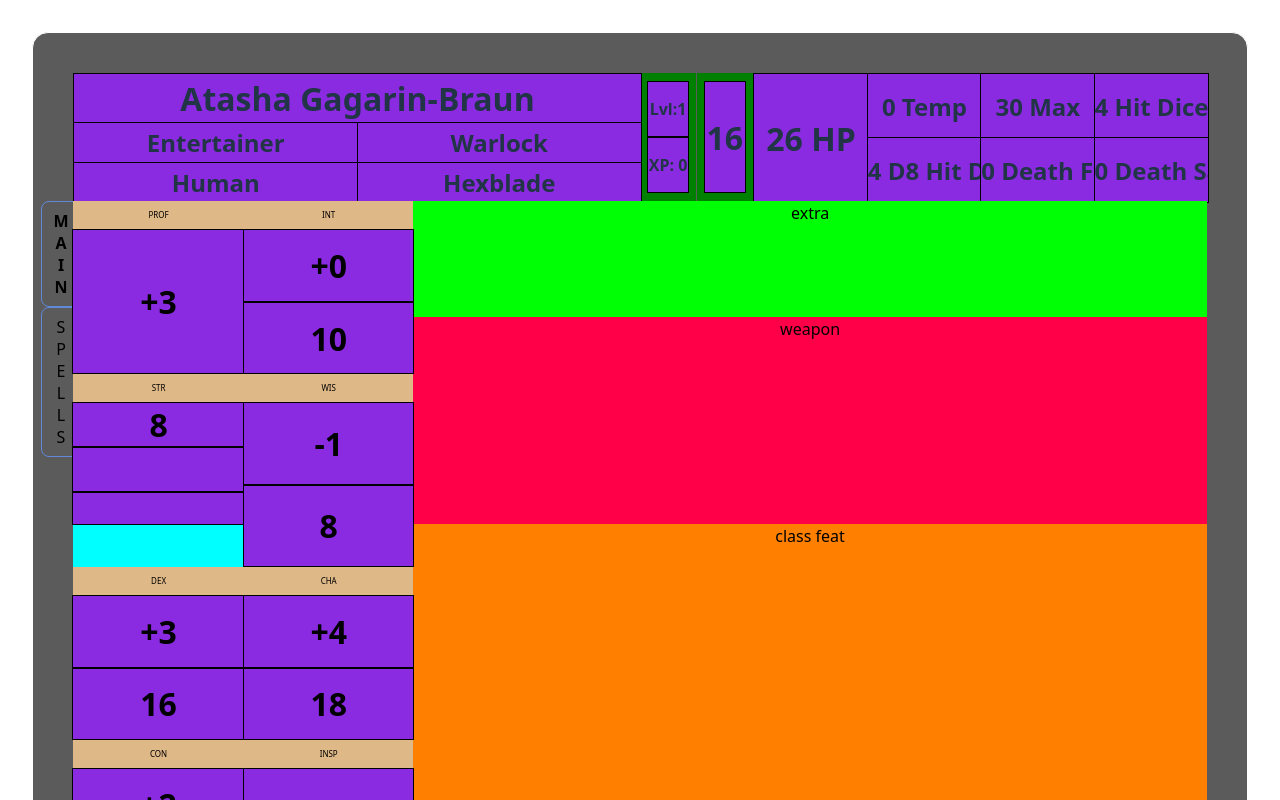
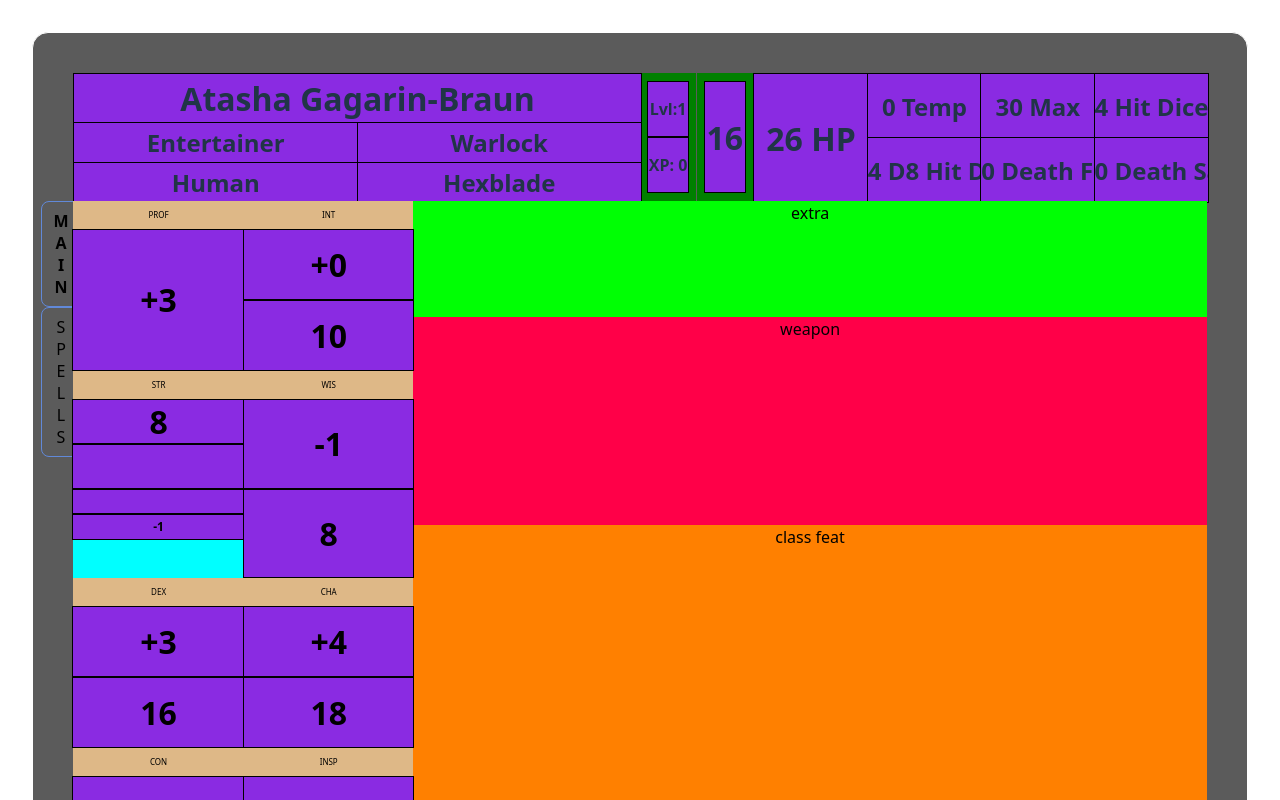
Before and after one commit to CoreyJSteiner/5e-2024-char-sheet, a React (Vite) app: page / in a window 1280 px wide. Shown: the top 800 px of the page. Built offline with nearby package versions, Linux system fonts and the light colour scheme.

Commit message:
maps skills

```diff
--- a/src/App.tsx
+++ b/src/App.tsx
@@ -24,7 +24,10 @@ function App() {
     currentHitDice: 5,
     stats: {
       'STR': {
-        score: 8
+        score: 8,
+        skills: {
+          'Athletics': { modifier: -1 }
+        }
       }
     }
   })
--- a/src/components/StatSkills/StatSkills.tsx
+++ b/src/components/StatSkills/StatSkills.tsx
@@ -1,8 +1,9 @@
 import './StatSkills.css'
 import { useCharSheetContext } from '../CharSheetContext'
 import InputHeading from '../InputHeading'
-import { type StatTypes } from '../../schema/CharSheetTypes'
+import { type Skill, type StatTypes } from '../../schema/CharSheetTypes'
 import { updateNestedValue } from '../Utils/Helpers'
+import { useEffect, useState } from 'react'
 
 type StatSkillsProps = {
     statName: StatTypes
@@ -10,6 +11,14 @@ type StatSkillsProps = {
 
 const StatSkills: React.FC<StatSkillsProps> = ({ statName }) => {
     const { charSheet, updateCharSheet } = useCharSheetContext()
+    const [skills, setSkills] = useState<Record<string, Skill>>({})
+
+    useEffect(() => {
+        const stats = charSheet.stats ? charSheet.stats[statName] : null
+        const skills = stats ? stats.skills : null
+
+        if (skills) setSkills(skills)
+    }, [charSheet, statName])
 
     const updateStatField = (field: 'score' | 'modifier' | 'save') => (input: string) => {
         const updated = updateNestedValue(charSheet, ['stats', statName, field], input)
@@ -43,6 +52,17 @@ const StatSkills: React.FC<StatSkillsProps> = ({ statName }) => {
                     headingSize="h4"
                     onUpdate={updateStatField('save')}
                 />
+
+                {skills && (
+                    Object.keys(skills).map((skill: string) => (
+                        <InputHeading
+                            className='stat-skill'
+                            propTextValue={skills[skill].modifier}
+                            headingSize="h4"
+                        // onUpdate={updateStatField('save')}
+                        />
+                    ))
+                )}
                 {/* <InputHeading className='stat-skill' propTextValue={charSheet[statName]} headingSize="h4" /> */}
             </div>
         </div>
--- a/src/schema/CharSheetTypes.ts
+++ b/src/schema/CharSheetTypes.ts
@@ -1,6 +1,7 @@
 import type z from "zod";
-import type { CharSheetSchema, StatTypesUnion, StatSchema } from "./CharSheetImportSchema";
+import type { CharSheetSchema, StatTypesUnion, StatSchema, SkillSchema } from "./CharSheetImportSchema";
 
 export type CharSheet = z.infer<typeof CharSheetSchema>
 export type StatTypes = z.infer<typeof StatTypesUnion>
 export type Stat = z.infer<typeof StatSchema>
+export type Skill = z.infer<typeof SkillSchema>
```
